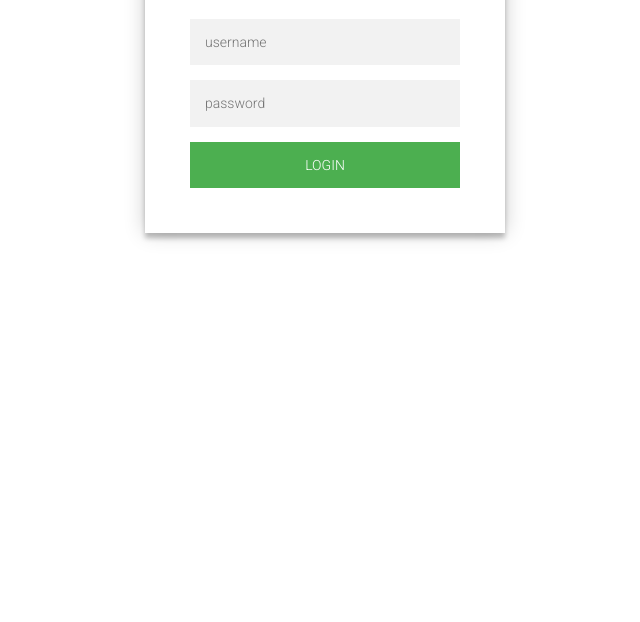
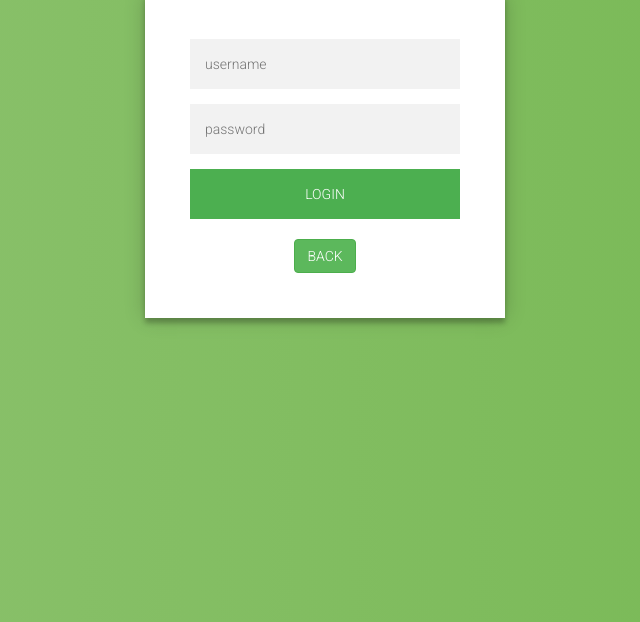
Before and after one commit to samilieberman/Gamer-Gator-4, a website: page client/login.html in a window 1280 px wide. Shown: the part 178-800 px from the top of the page, without its empty margins (315-955 px from the left). Drawn offline with nearby package versions, Linux system fonts and the light colour scheme.

Commit message:
login/register front end and back button

```diff
--- a/client/login.html
+++ b/client/login.html
@@ -4,7 +4,7 @@
 <head>
   <link rel="stylesheet" href="https://maxcdn.bootstrapcdn.com/bootstrap/3.3.5/css/bootstrap.min.css">
   <link rel="stylesheet" href="styles/login.css">
-  <link rel='stylesheet' href='https://cdnjs.cloudflare.com/ajax/libs/semantic-ui/2.2.7/semantic.min.css'>
+  <!--<link rel='stylesheet' href='https://cdnjs.cloudflare.com/ajax/libs/semantic-ui/2.2.7/semantic.min.css'>-->
 </head>
 
 <body>
@@ -15,7 +15,9 @@
     <form class="login-form" id="form1" action = "/login" method = "POST">
       <input type="text" name="username" placeholder="username"/>
       <input type="password" name="password" placeholder="password"/>
-      <button type="submit">login</button>
+      <button type="submit">login</button><br><br>
+      <!--<button type="submit">back</button>-->
+      <a class="btn btn-success" href="/" role="button">BACK</a>
     </form>
   </div>
 </div>
```
Also changed, not shown: client/register.html (+4 -2 lines), client/styles/login.css (line endings or trailing spaces), client/styles/main.css (line endings or trailing spaces).
